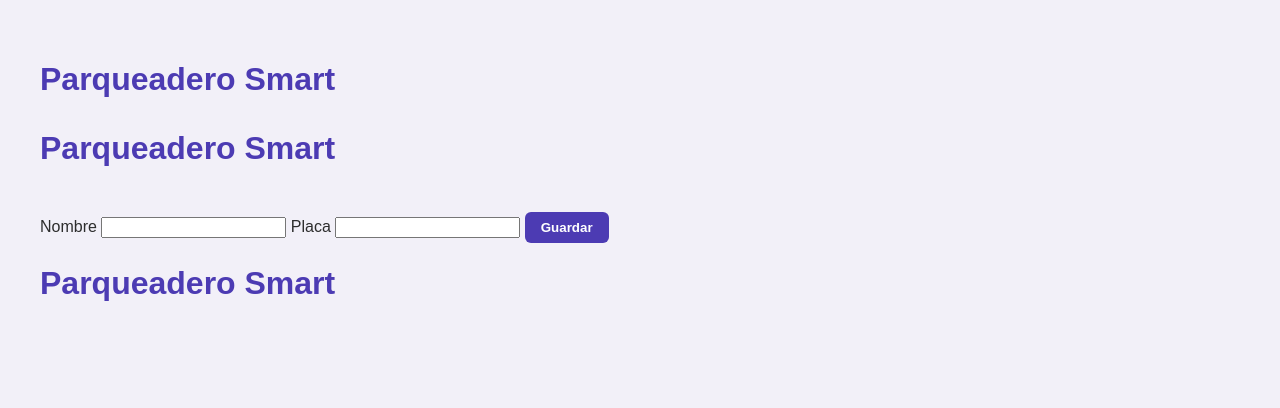
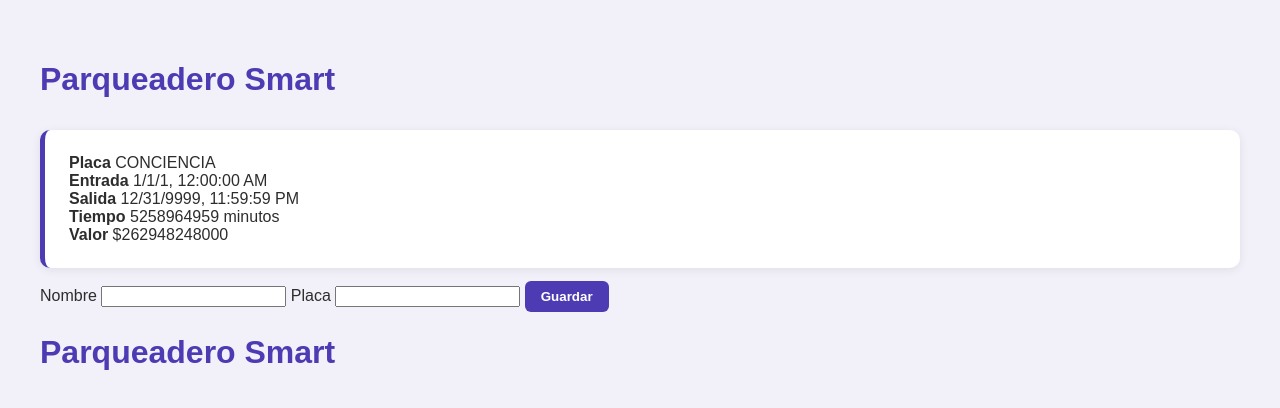
Before and after one commit to DanielChalarca/ParqueoScan, a website built with Vite: page index.html in a window 1280 px wide. Built offline with nearby package versions, Linux system fonts and the light colour scheme; data requests are answered from the project's data file.

Commit message:
pequeños cambios en el index

```diff
--- a/database/db.json
+++ b/database/db.json
@@ -1,5 +1,12 @@
 {
   "registros": [
+    {
+      "id": "f852",
+      "placa": "CONCIENCIA",
+      "entrada": "0001-01-01T00:00:00.000000",
+      "salida": "9999-12-31T23:59:59.999999",
+      "valor": null
+    }
   ],
   "trabajadores": [
     {
--- a/index.html
+++ b/index.html
@@ -7,7 +7,6 @@
   <link rel="stylesheet" href="./frontend/src/style.css">
 </head>
 <body>
-  <h1>Parqueadero Smart</h1>
   <div id="app">Cargando registros</div>
   <script type="module" src="./frontend/src/main.js"></script>
 </body>
```
